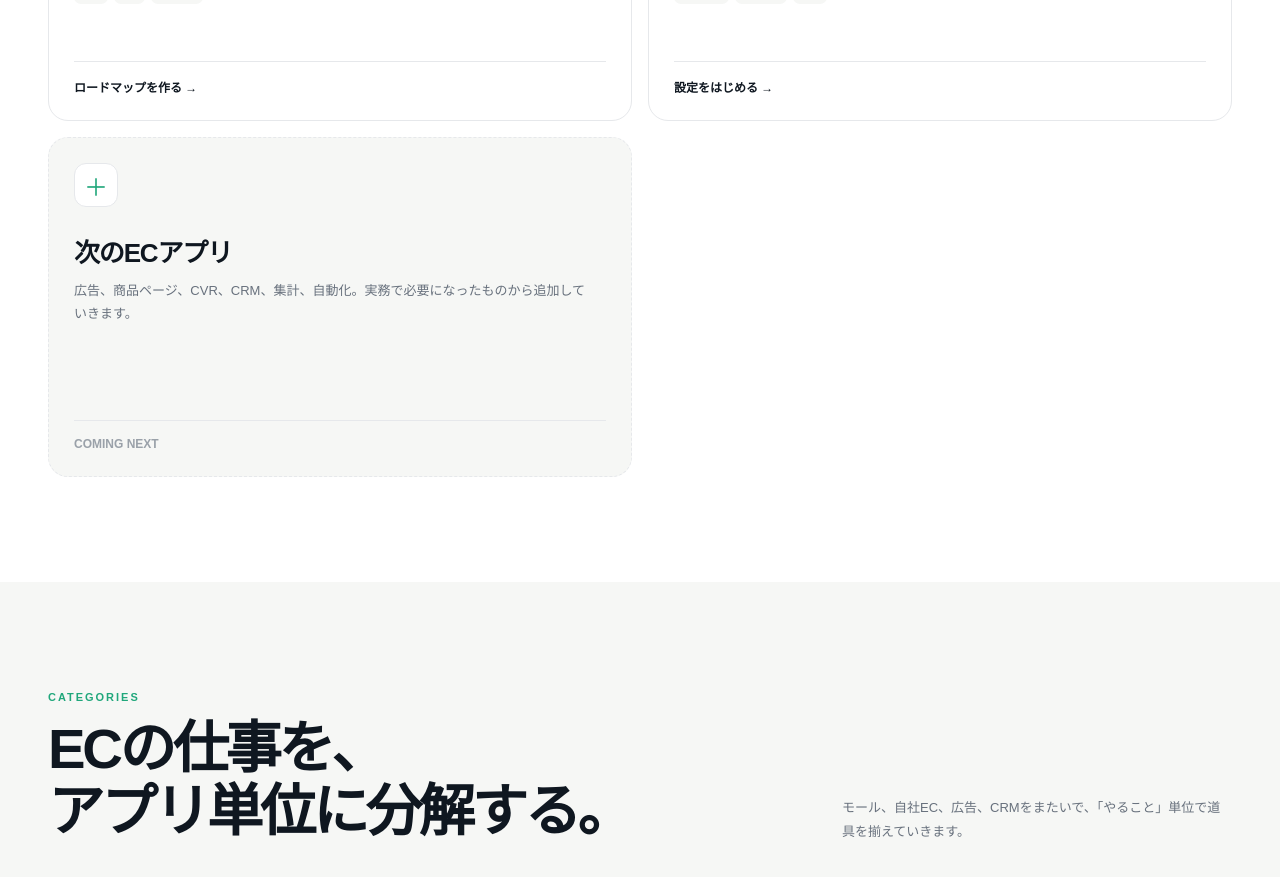
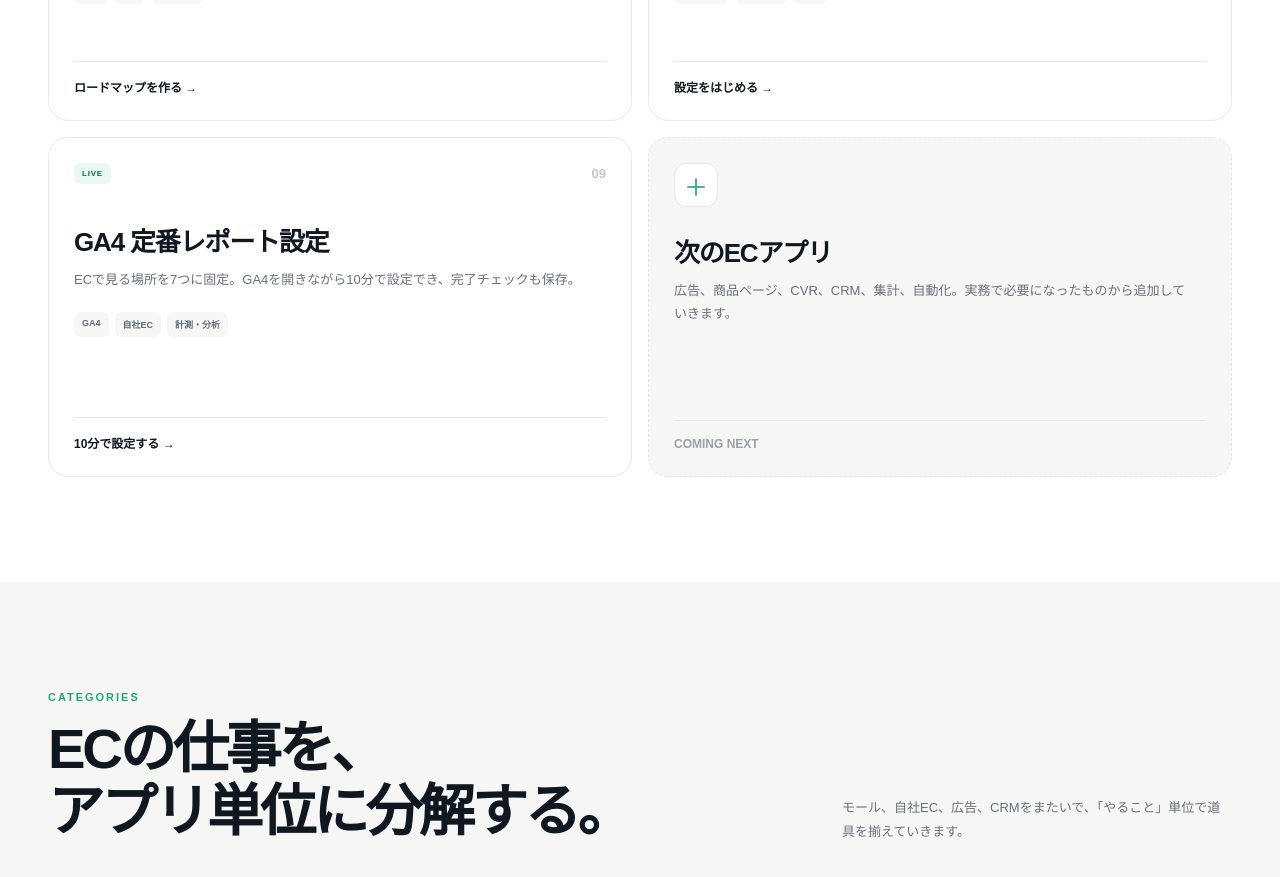
Before and after one commit to hrt14/ecplayers, a Next.js app: page / in a window 1280 px wide. Shown: the part 2880-3757 px from the top of the page. Built offline with nearby package versions, Linux system fonts and the light colour scheme.

Commit message:
Add GA4 report setup app to ECP home

```diff
--- a/app/page.tsx
+++ b/app/page.tsx
@@ -80,6 +80,16 @@ const apps = [
     tags: ['Meta広告', '初期設定', '計測'],
     href: '/meta-setup',
     action: '設定をはじめる →',
+  },
+  {
+    status: 'LIVE',
+    tone: 'live',
+    number: '09',
+    title: 'GA4 定番レポート設定',
+    description: 'ECで見る場所を7つに固定。GA4を開きながら10分で設定でき、完了チェックも保存。',
+    tags: ['GA4', '自社EC', '計測・分析'],
+    href: '/ga4-report-setup',
+    action: '10分で設定する →',
   },
 ]
 
```
